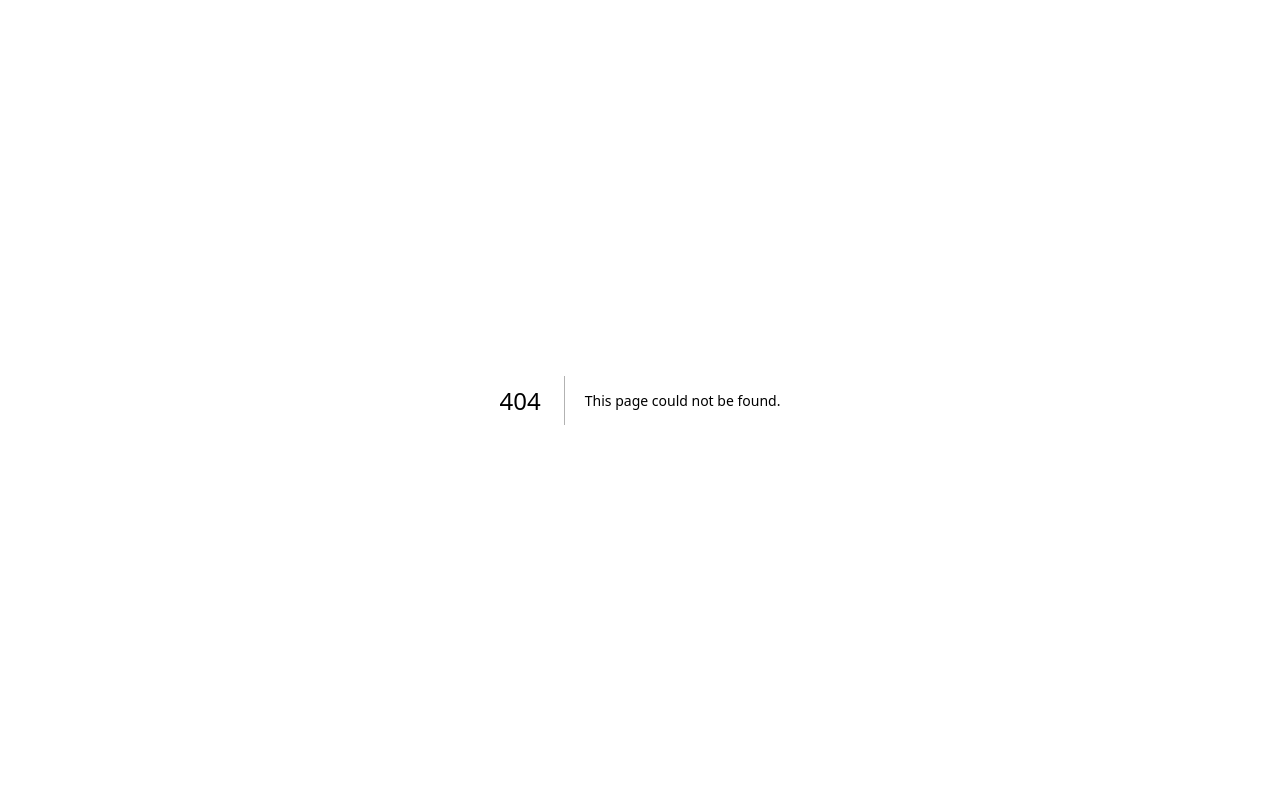
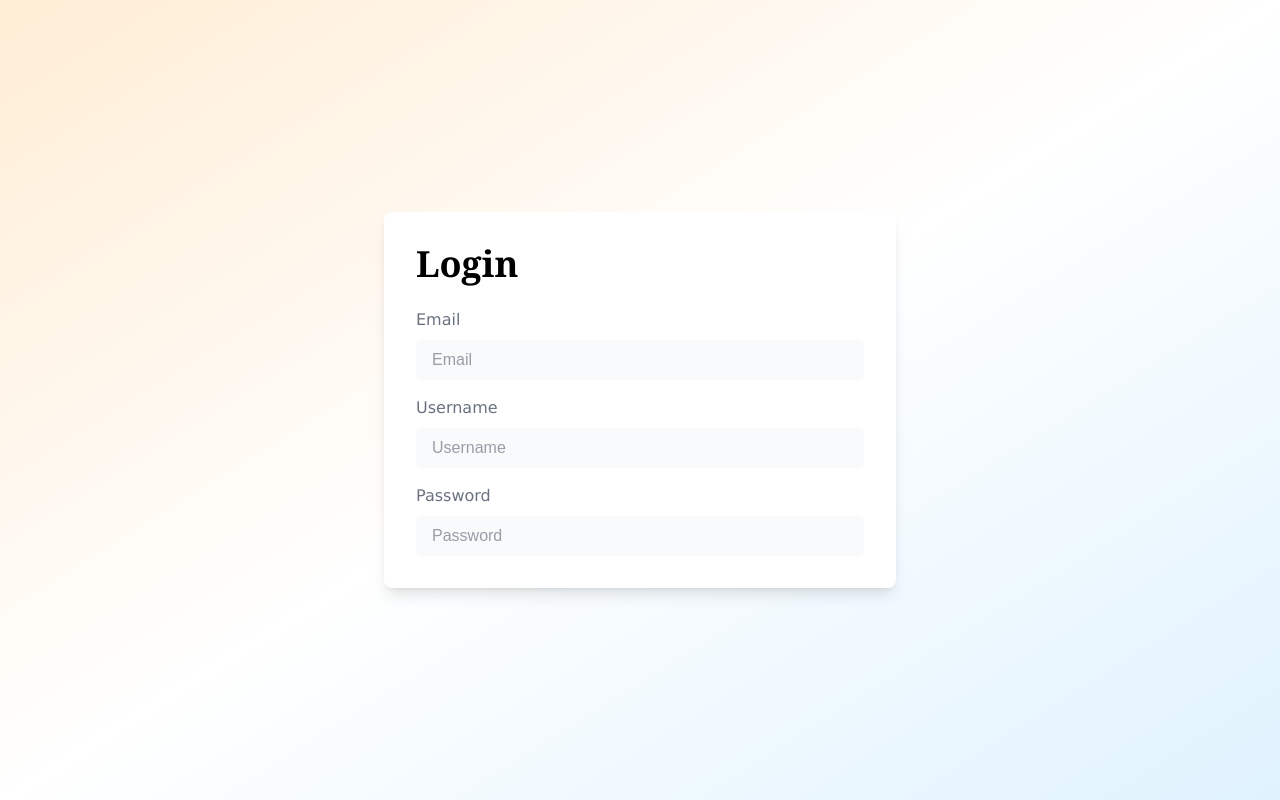
Before and after one commit to FynnHR28/next_byte_frontend, a Next.js app in the folder next-byte/: page /auth/create in a window 1280 px wide. Before the commit this address had no page. Built offline with nearby package versions, Linux system fonts and the light colour scheme.

Commit message:
Added base login/create account routes and pages

```diff
--- /dev/null
+++ b/next-byte/app/auth/create/page.tsx
@@ -0,0 +1,61 @@
+const inputStyle = "bg-gray-50 text-gray-700 rounded-md px-4 py-2 focus:outline-none focus:ring-2 focus:ring-sky-200";
+const labelStyle = "text-gray-500 font-medium -mb-2";
+
+export default function Create() {
+  return (
+    <main className="flex min-h-screen mb-auto justify-center items-center bg-gradient-to-br from-orange-100 via-white to-sky-100">
+      <div className="flex flex-col w-lg h-fit shadow-lg p-8 rounded-lg bg-white">
+        <h1
+        className="text-4xl text-black font-semibold"
+        style={{ fontFamily: "Georgia" }}
+        >
+          Login
+        </h1>
+
+        <div className="flex flex-col gap-4 mt-6">
+          <label
+            htmlFor="email_address"
+            className={labelStyle}
+            style={{ fontFamily: "Verdana" }}
+          >
+            Email
+          </label>
+          <input
+            className={inputStyle}
+            id="email_address"
+            type="email"
+            placeholder="Email"
+          />
+
+          <label
+            htmlFor="username"
+            className={labelStyle}
+            style={{ fontFamily: "Verdana" }}
+          >
+            Username
+          </label>
+          <input
+            className={inputStyle}
+            id="username"
+            type="text"
+            placeholder="Username"
+          />
+
+          <label
+            htmlFor="password"
+            className={labelStyle}
+            style={{ fontFamily: "Verdana" }}
+          >
+            Password
+          </label>
+          <input
+            className={inputStyle}
+            id="password"
+            type="password"
+            placeholder="Password"
+          />
+        </div>
+      </div>
+    </main>
+  )
+}
--- /dev/null
+++ b/next-byte/app/auth/login/page.tsx
@@ -0,0 +1,47 @@
+const inputStyle = "bg-gray-50 text-gray-700 rounded-md px-4 py-2 focus:outline-none focus:ring-2 focus:ring-sky-200";
+const labelStyle = "text-gray-500 font-medium -mb-2";
+
+export default function Login() {
+  return (
+    <main className="flex min-h-screen mb-auto justify-center items-center bg-gradient-to-br from-orange-100 via-white to-sky-100">
+      <div className="flex flex-col w-lg h-fit shadow-lg p-8 rounded-lg bg-white">
+        <h1
+        className="text-4xl text-black font-semibold"
+        style={{ fontFamily: "Georgia" }}
+        >
+          Login
+        </h1>
+
+        <div className="flex flex-col gap-4 mt-6">
+          <label
+            htmlFor="email_address"
+            className={labelStyle}
+            style={{ fontFamily: "Verdana" }}
+          >
+            Email
+          </label>
+          <input
+            className={inputStyle}
+            id="email_address"
+            type="email"
+            placeholder="Email"
+          />
+
+          <label
+            htmlFor="password"
+            className={labelStyle}
+            style={{ fontFamily: "Verdana" }}
+          >
+            Password
+          </label>
+          <input
+            className={inputStyle}
+            id="password"
+            type="password"
+            placeholder="Password"
+          />
+        </div>
+      </div>
+    </main>
+  )
+}
--- a/next-byte/app/page.tsx
+++ b/next-byte/app/page.tsx
@@ -1,4 +1,5 @@
 import Image from "next/image";
+import Link from "next/link";
 
 const buttonStyle =
 "bg-gradient-to-tr from-cyan-200 to-sky-300 w-40 h-sm rounded-full text-black px-4 py-2 rounded font-bold" +
@@ -6,7 +7,7 @@ const buttonStyle =
 
 export default function Home() {
   return (
-    <main className="flex min-h-screen mb-auto justify-center items-center bg-gradient-to-br from-orange-200 via-white to-sky-200">
+    <main className="flex min-h-screen mb-auto justify-center items-center bg-gradient-to-br from-orange-100 via-white to-sky-100">
       <div className="flex flex-col items-center gap-4">
         <Image
           src="/nextbyte_animated.gif"
@@ -22,12 +23,16 @@ export default function Home() {
         </h1>
 
         <div className="flex gap-8 p-6">
+          <Link href="/auth/login">
             <button className={buttonStyle} style={{ fontFamily: "Georgia" }}>
               Sign In
             </button>
+          </Link>
+          <Link href="/auth/create">
             <button className={buttonStyle} style={{ fontFamily: "Georgia" }}>
               Create Account
             </button>
+          </Link>
         </div>
       </div>
     </main>
```
Lines whose indentation alone changed are shown as unchanged.
